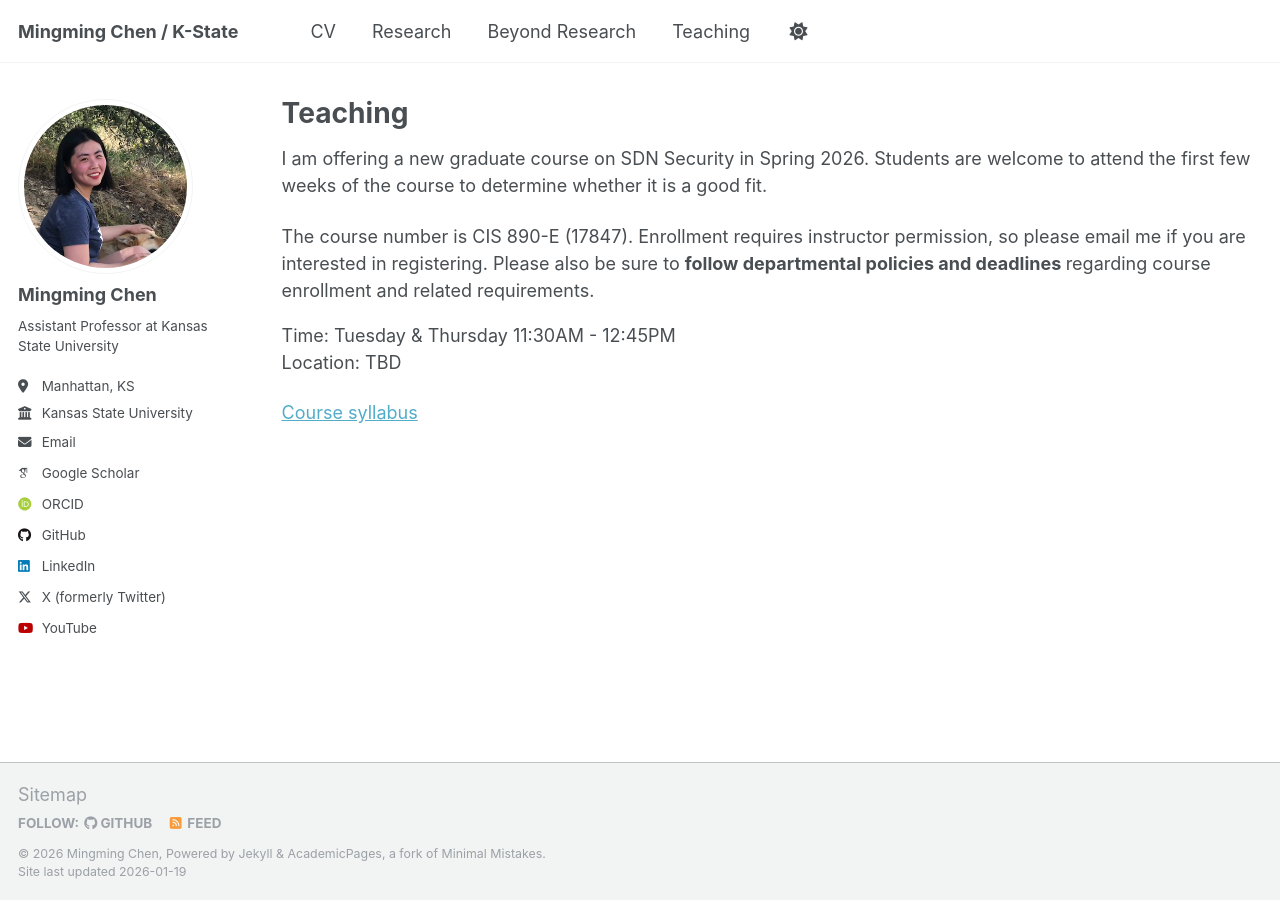
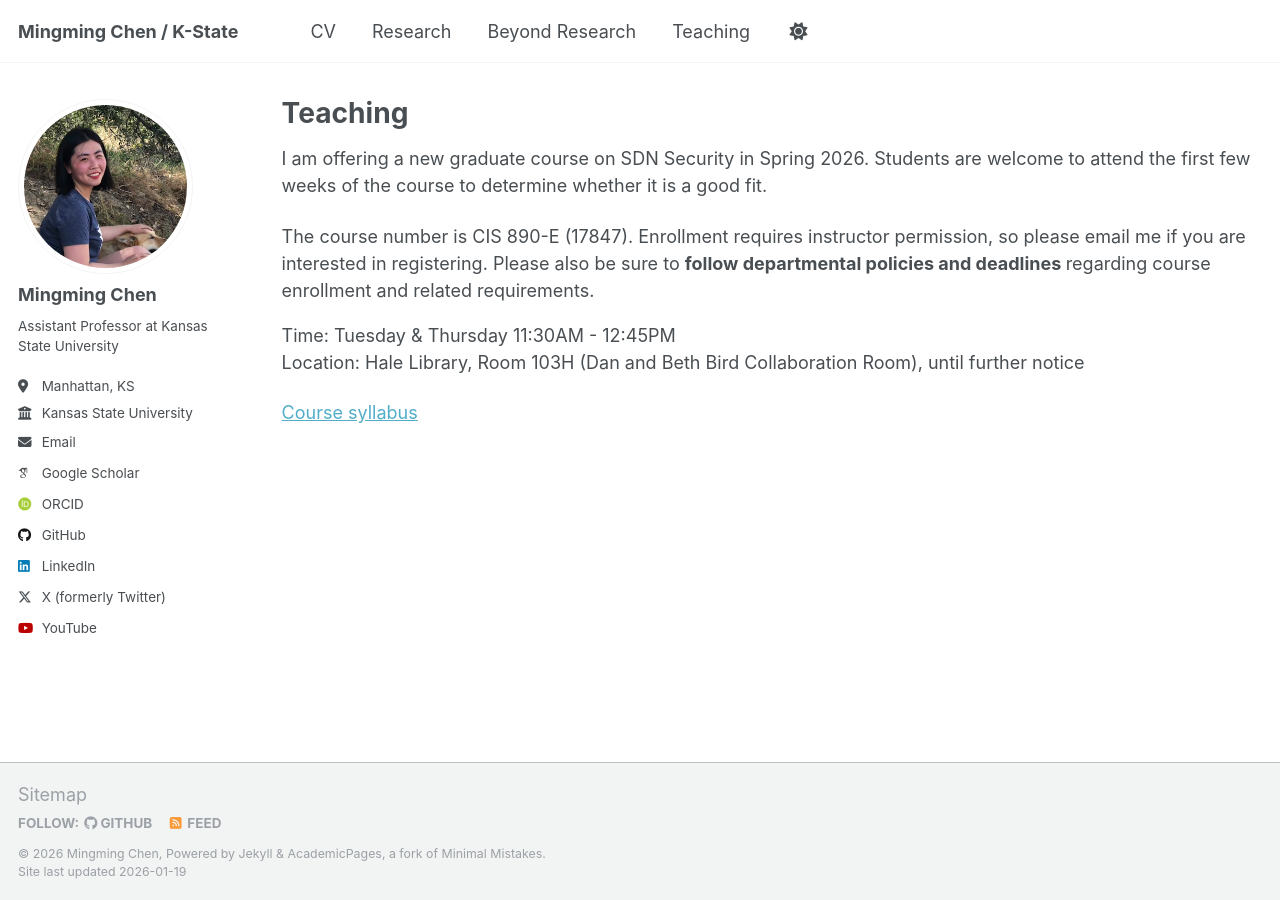
Before and after one commit to mzc796/mzc796.github.io, a Jekyll site: the page built from _pages/teaching.html, in a window 1280 px wide. Built offline with Jekyll 4.4.1, drawn with Linux system fonts in a browser that asks for light colours; some web fonts are replaced; a script that is not in the unit is left out.

Commit message:
Update teaching.html

```diff
--- a/_pages/teaching.html
+++ b/_pages/teaching.html
@@ -13,7 +13,7 @@ I am offering a new graduate course on SDN Security in Spring 2026. Students are
 The course number is CIS 890-E (17847). Enrollment requires instructor permission, so please email me if you are interested in registering. Please also be sure to <strong>follow departmental policies and deadlines </strong> regarding course enrollment and related requirements.
 <p>
 Time: Tuesday & Thursday 11:30AM - 12:45PM<br>
-Location: TBD
+Location: Hale Library, Room 103H (Dan and Beth Bird Collaboration Room), until further notice
 </p>
 <p>
 <a href="{{ '/files/SDN_Security.pdf' | relative_url }}">Course syllabus</a>
```
